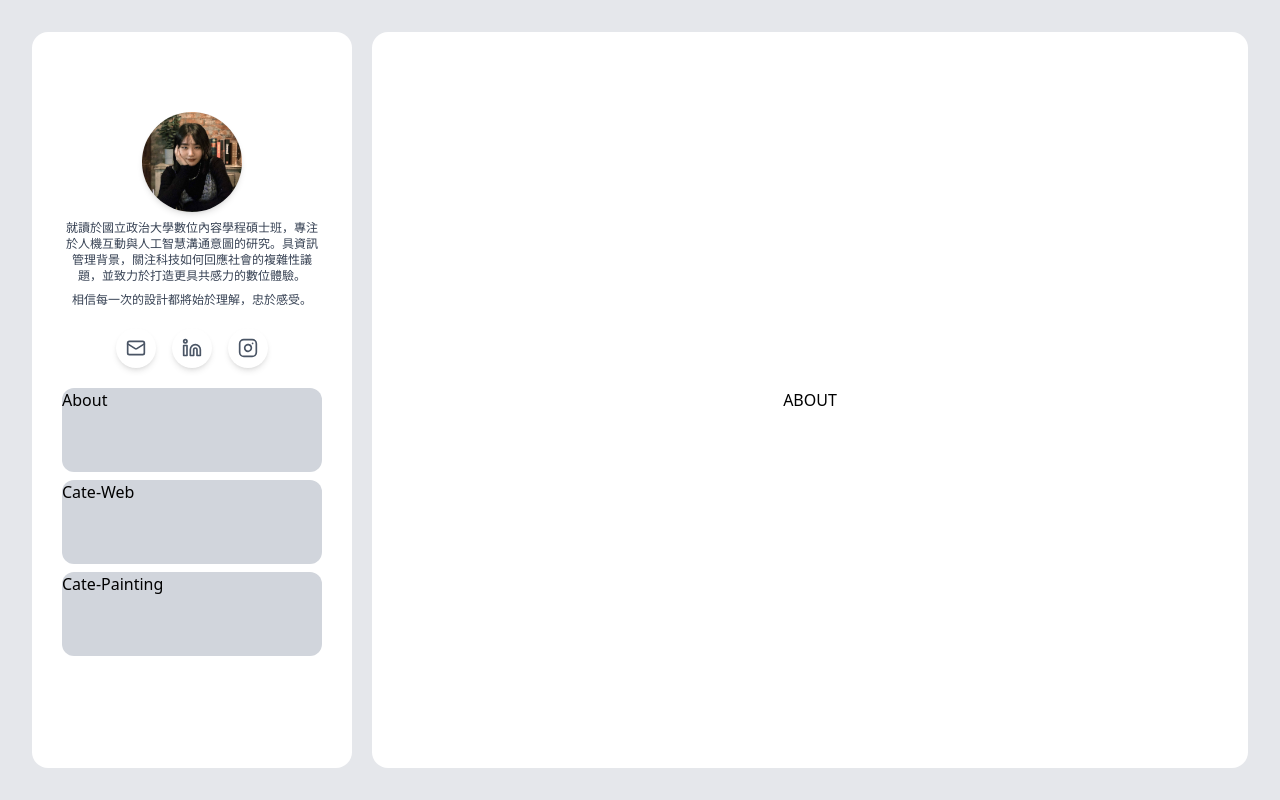
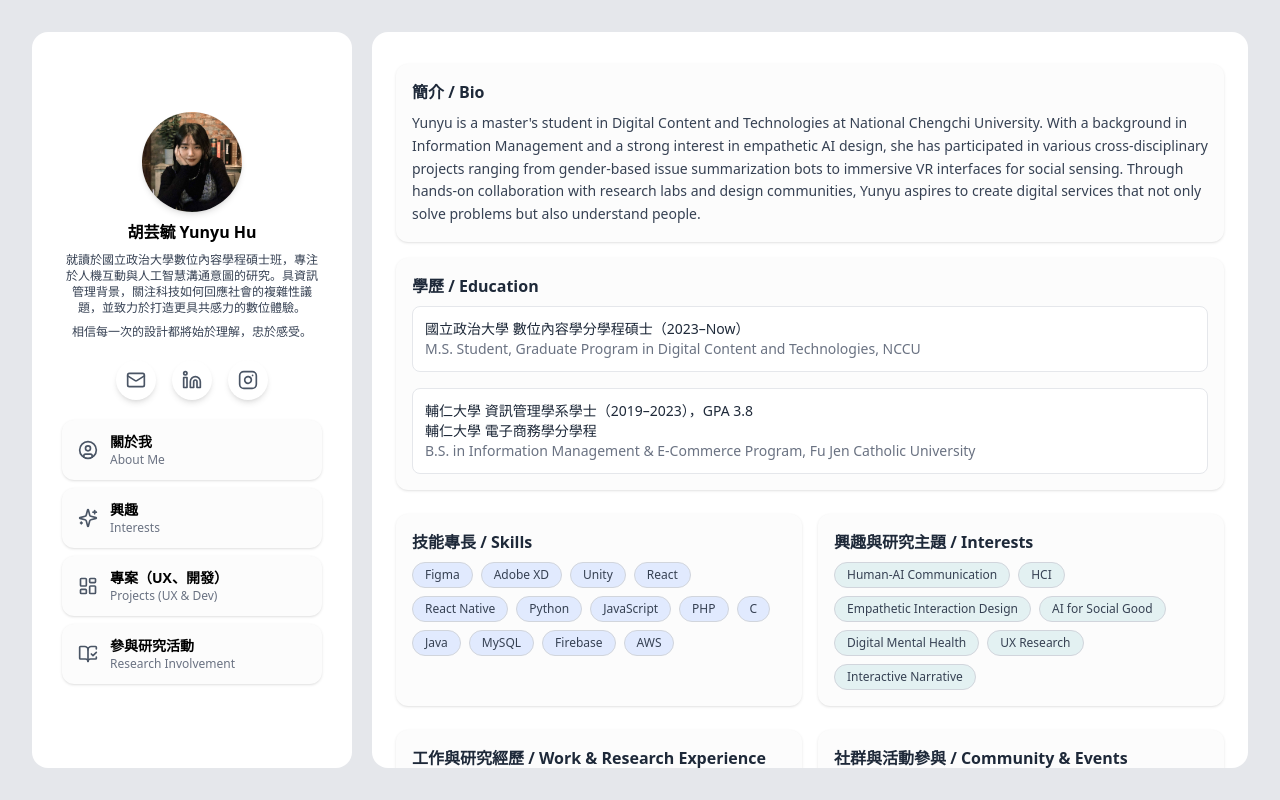
Before and after one commit to Yunyuhu/Yunyu-Web-DigitalProfile, a Next.js app: page /about in a window 1280 px wide. Built offline with nearby package versions, Linux system fonts and the light colour scheme.

Commit message:
about me

```diff
--- a/src/app/about/page.js
+++ b/src/app/about/page.js
@@ -1,12 +1,108 @@
-import Image from "next/image";
-import AvatarImg from "@/../public/Avatar.jpg";
+import React from "react";
 
 export default function About() {
+  const skills = [
+    "Figma", "Adobe XD", "Unity", "React", "React Native",
+    "Python", "JavaScript", "PHP", "C", "Java",
+    "MySQL", "Firebase", "AWS"
+  ];
+
+  const interests = [
+    "Human-AI Communication", "HCI", "Empathetic Interaction Design",
+    "AI for Social Good", "Digital Mental Health", "UX Research", "Interactive Narrative"
+  ];
+
   return (
-    <div className="w-full h-full bg-white flex justify-center items-center rounded-2xl">
+    <div className="w-full h-full bg-white flex justify-center items-center rounded-2xl overflow-hidden">
+      <div className="max-h-full overflow-y-auto px-6 py-8 space-y-6 text-gray-800 w-full max-w-5xl">
 
-      <p>ABOUT</p>
+        {/* Bio & Education */}
+        <div className="space-y-4">
+          <div className="bg-[#fcfcfc] rounded-xl p-4 shadow-sm">
+            <h2 className="font-semibold mb-2">簡介 / Bio</h2>
+            <p className="text-sm text-gray-700 leading-relaxed">
+              Yunyu is a master's student in Digital Content and Technologies at National Chengchi University. With a background in Information Management and a strong interest in empathetic AI design, she has participated in various cross-disciplinary projects ranging from gender-based issue summarization bots to immersive VR interfaces for social sensing. Through hands-on collaboration with research labs and design communities, Yunyu aspires to create digital services that not only solve problems but also understand people.
+            </p>
+          </div>
 
+          <div className="bg-[#fcfcfc] rounded-xl p-4 shadow-sm">
+            <h2 className="font-semibold mb-2">學歷 / Education</h2>
+            <div className="mb-4 p-3 rounded-lg border border-gray-200 bg-white">
+              <p className="text-sm text-gray-800 font-medium">國立政治大學 數位內容學分學程碩士（2023–Now）</p>
+              <p className="text-sm text-gray-500">M.S. Student, Graduate Program in Digital Content and Technologies, NCCU</p>
+            </div>
+            <div className="p-3 rounded-lg border border-gray-200 bg-white">
+              <p className="text-sm text-gray-800 font-medium">輔仁大學 資訊管理學系學士（2019–2023），GPA 3.8</p>
+              <p className="text-sm text-gray-800 font-medium">輔仁大學 電子商務學分學程</p>
+              <p className="text-sm text-gray-500">B.S. in Information Management & E-Commerce Program, Fu Jen Catholic University</p>
+            </div>
+          </div>
+
+        </div>
+
+        {/* Skills & Interests Tabs */}
+        <div className="flex flex-wrap gap-4">
+          <div className="bg-[#fcfcfc] rounded-xl p-4 shadow-sm flex-1 min-w-[240px]">
+            <h2 className="font-semibold mb-2">技能專長 / Skills</h2>
+            <div className="flex flex-wrap gap-2">
+              {skills.map((item, idx) => (
+                <span
+                  key={idx}
+                  className="bg-[#e1eafe] text-gray-700 px-3 py-1 text-xs rounded-full border border-gray-300"
+                >
+                  {item}
+                </span>
+              ))}
+            </div>
+          </div>
+
+          <div className="bg-[#fcfcfc] rounded-xl p-4 shadow-sm flex-1 min-w-[240px]">
+            <h2 className="font-semibold mb-2">興趣與研究主題 / Interests</h2>
+            <div className="flex flex-wrap gap-2">
+              {interests.map((item, idx) => (
+                <span
+                  key={idx}
+                  className="bg-[#e3f1f2] text-gray-700 px-3 py-1 text-xs rounded-full border border-gray-300"
+                >
+                  {item}
+                </span>
+              ))}
+            </div>
+          </div>
+        </div>
+
+        {/* Work, Community, Awards in one row */}
+        <div className="flex flex-wrap gap-4">
+          <div className="bg-[#fcfcfc] rounded-xl p-4 shadow-sm flex-1 min-w-[300px]">
+            <h2 className="font-semibold mb-2">工作與研究經歷 / Work & Research Experience</h2>
+            <ul className="text-sm space-y-2 text-gray-600">
+              <li>2024 – 校園性別事件彙整 AI Bot（企劃與開發）</li>
+              <li>2023 – 政大 MR 實驗室研究助理</li>
+              <li>2022–2023 – 醫療敏捷服務設計專題（市場調研與使用者研究）</li>
+              <li>2021–2023 – DeepLink 專題（產學合作、競賽獲獎）</li>
+            </ul>
+          </div>
+
+          <div className="bg-[#fcfcfc] rounded-xl p-4 shadow-sm flex-1 min-w-[300px]">
+            <h2 className="font-semibold mb-2">社群與活動參與 / Community & Events</h2>
+            <ul className="text-sm text-gray-600 space-y-2">
+              <li>FreeSEED R2_UX 設計思考與人工智慧 TA</li>
+              <li>OpenHCI 24th 技術助教</li>
+              <li>協辦 25 場線上分享會，主辦 5 場活動</li>
+            </ul>
+          </div>
+
+          <div className="bg-[#fcfcfc] rounded-xl p-4 shadow-sm flex-1 min-w-[300px]">
+            <h2 className="font-semibold mb-2">獲獎與展出 / Awards & Exhibitions</h2>
+            <ul className="text-sm text-gray-600 space-y-2">
+              <li>2024 TAICHI 最佳 Demo 展出 – FlexiTouch</li>
+              <li>2024 AI Junior Award 入選</li>
+              <li>2023 台灣大專院校創意設計競賽 – Tears of Ancestors 展出</li>
+            </ul>
+          </div>
+        </div>
+
+      </div>
     </div>
   );
 }
--- a/src/app/layout.js
+++ b/src/app/layout.js
@@ -4,7 +4,7 @@ import Image from "next/image";
 import AvatarImg from "@/../public/Avatar.jpg";
 import Link from "next/link";
 
-import { Mail, Linkedin, Instagram } from "lucide-react";
+import { Mail, Linkedin, Instagram,UserCircle, Sparkles,BookOpenCheck,LayoutDashboard} from "lucide-react";
 
 const geistSans = Geist({
   variable: "--font-geist-sans",
@@ -46,7 +46,7 @@ export default function RootLayout({ children }) {
                 />
               </div>
             </Link>
-
+            <h1 className="mt-2 font-bold">胡芸毓 Yunyu Hu</h1>
             <p className="max-w-[380px] text-center text-xs text-gray-700 mt-2">
               就讀於國立政治大學數位內容學程碩士班，專注於人機互動與人工智慧溝通意圖的研究。具資訊管理背景，關注科技如何回應社會的複雜性議題，並致力於打造更具共感力的數位體驗。
             </p>
@@ -76,20 +76,50 @@ export default function RootLayout({ children }) {
 
             {/* 頁面切換 */}
             <div className="w-full flex flex-col gap-2">
-
+              {/* About Me */}
+              {/* About Me */}
               <Link href="/about">
-                {/* <div className="w-full h-[84px] bg-gray-300 rounded-xl">About</div> */}
-                <div className={`w-full h-[84px] bg-gray-300 rounded-xl`}>About</div>
+                <div className="w-full h-[60px] bg-[#fcfcfc] hover:bg-[#e3f1f2] rounded-xl shadow-sm flex items-center px-4 transition">
+                  <UserCircle className="w-5 h-5 text-gray-600 mr-3" />
+                  <div className="flex flex-col leading-tight">
+                    <span className="font-semibold text-sm">關於我</span>
+                    <span className="text-xs text-gray-500">About Me</span>
+                  </div>
+                </div>
               </Link>
 
-              <Link href="/cate-web">
-                <div className="w-full h-[84px] bg-gray-300 rounded-xl">Cate-Web</div>
+              {/* Interests */}
+              <Link href="/interests">
+                <div className="w-full h-[60px] bg-[#fcfcfc] hover:bg-[#e3f1f2] rounded-xl shadow-sm flex items-center px-4 transition">
+                  <Sparkles className="w-5 h-5 text-gray-600 mr-3" />
+                  <div className="flex flex-col leading-tight">
+                    <span className="font-semibold text-sm">興趣</span>
+                    <span className="text-xs text-gray-500">Interests</span>
+                  </div>
+                </div>
               </Link>
 
-              <Link href="/cate-painting">
-                <div className="w-full h-[84px] bg-gray-300 rounded-xl">Cate-Painting</div>
+              {/* Projects */}
+              <Link href="/projects">
+                <div className="w-full h-[60px] bg-[#fcfcfc] hover:bg-[#e3f1f2] rounded-xl shadow-sm flex items-center px-4 transition">
+                  <LayoutDashboard className="w-5 h-5 text-gray-600 mr-3" />
+                  <div className="flex flex-col leading-tight">
+                    <span className="font-semibold text-sm">專案（UX、開發）</span>
+                    <span className="text-xs text-gray-500">Projects (UX & Dev)</span>
+                  </div>
+                </div>
               </Link>
 
+              {/* Research */}
+              <Link href="/research">
+                <div className="w-full h-[60px] bg-[#fcfcfc] hover:bg-[#e3f1f2] rounded-xl shadow-sm flex items-center px-4 transition">
+                  <BookOpenCheck className="w-5 h-5 text-gray-600 mr-3" />
+                  <div className="flex flex-col leading-tight">
+                    <span className="font-semibold text-sm">參與研究活動</span>
+                    <span className="text-xs text-gray-500">Research Involvement</span>
+                  </div>
+                </div>
+              </Link>
 
               {/* <div className="w-full h-[84px] bg-gray-300 rounded-xl">作品分類三</div>
               <div className="w-full h-[84px] bg-gray-300 rounded-xl">作品分類一</div>
--- /dev/null
+++ b/src/app/research/page.js
@@ -0,0 +1,12 @@
+import Image from "next/image";
+import AvatarImg from "@/../public/Avatar.jpg";
+
+export default function Research() {
+  return (
+    <div className="w-full h-full bg-white flex justify-center items-center rounded-2xl">
+
+      <p>Research</p>
+
+    </div>
+  );
+}
```
Also changed, not shown: src/app/interests/page.js (renamed from src/app/cate-painting/page.js), src/app/projects/page.js (renamed from src/app/cate-web/page.js).
